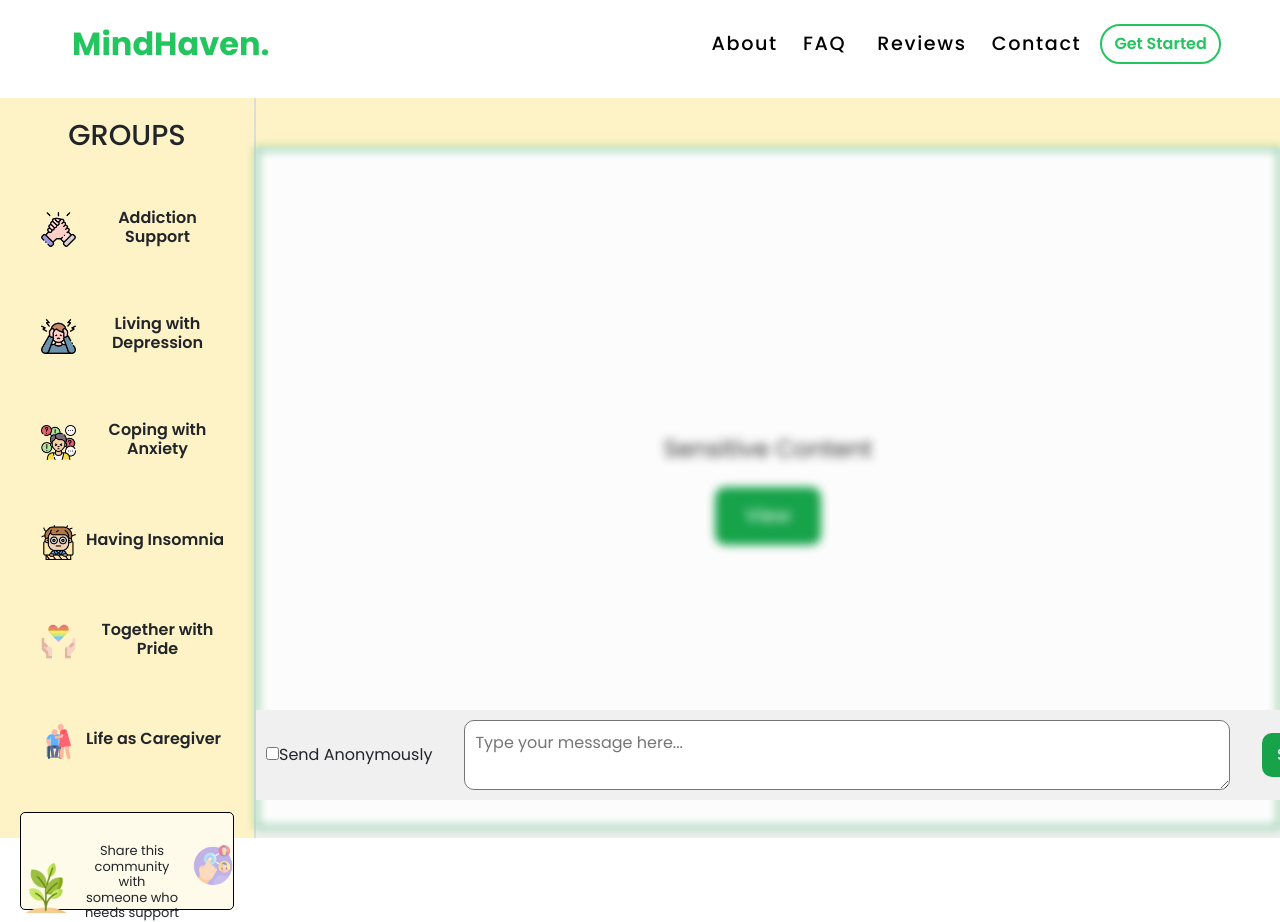
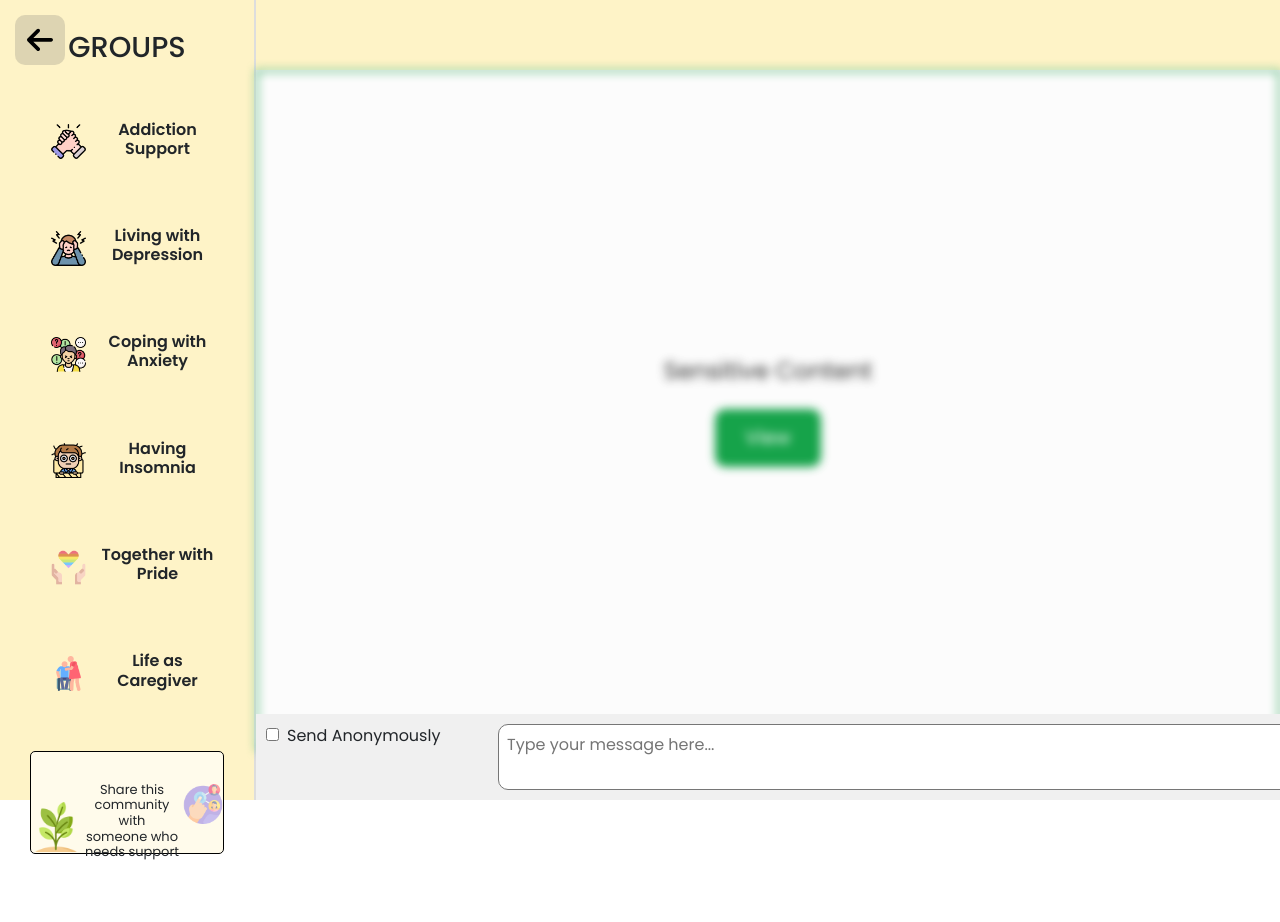
Before and after one commit to AG-777/Mind-Haven, a React (Vite) app: page /community in a window 1280 px wide. After the commit the page ends 861 px from the top, so only its background shows below. Built offline with nearby package versions, Linux system fonts and the light colour scheme.

Commit message:
added navbar links to appointment page, improved community page

```diff
--- a/src/components/appointment.jsx
+++ b/src/components/appointment.jsx
@@ -6,19 +6,25 @@ const MindHaven = () => {
   const home_ap = useRef(null);
   const scrollTo_home_ap = () =>{
     if (home_ap.current) {
-      home_ap.current.scrollIntoView({ behavior: "smooth", block: "start" });
-
-      window.scrollTo({ top: -10, left: 0, behavior: "smooth" });
+      window.scrollTo({
+        top: home_ap.current.offsetTop - 150, // Offset the scroll position by 50px
+        behavior: "smooth", // Smooth scroll
+      });
     }
   }
   const therapist_ap = useRef(null);
-  const scrollTotherapist_ap = () =>{
-    therapist_ap.current.scrollIntoView({ behavior: "smooth" });
+   const scrollTotherapist_ap = () => {
+     if (therapist_ap.current) {
+       window.scrollTo({
+         top: therapist_ap.current.offsetTop - 100, // Offset the scroll position by 50px
+         behavior: "smooth", // Smooth scroll
+       });
+     }
+   };
 
-  }
   return (
     <div className="body-ap">
-      <Navbar customStyles={{ backgroundColor: "rgba(34, 31, 31, 0.104)" }} />
+      <Navbar scroll1={scrollTotherapist_ap} scroll2={scrollTo_home_ap} customStyles={{ backgroundColor: "rgba(34, 31, 31, 0.104)" }} />
       <section className="hero-section" ref={home_ap}>
         <div className="hero-content">
           <div className="text-content-ap">
--- a/src/components/community.jsx
+++ b/src/components/community.jsx
@@ -1,10 +1,10 @@
 import React, { useState } from "react";
 import "../css/community.css";
-import BellIcon from "../assets/bell.png";
-import SettingIcon from "../assets/setting.png";
-import ShareIcon from "../assets/share.png";
-import ProfileIcon from "../assets/profile.png";
-import SearchIcon from "../assets/search.png";
+// import BellIcon from "../assets/bell.png";
+// import SettingIcon from "../assets/setting.png";
+// import ShareIcon from "../assets/share.png";
+// import ProfileIcon from "../assets/profile.png";
+// import SearchIcon from "../assets/search.png";
 import SupportIcon from "../assets/support.png";
 import DepressionIcon from "../assets/fear.png";
 import AnxietyIcon from "../assets/anxiety.png";
@@ -13,7 +13,7 @@ import CareIcon from "../assets/old.png";
 import InsomniaIcon from "../assets/insomnia.png";
 import Share1Icon from "../assets/share1.png";
 import PlantIcon from "../assets/plant.png";
-import Navbar from "../components/navbar"
+import BackButton from "../components/back_btn";
 const categoryIcons = {
   "Addiction Support": SupportIcon,
   "Living with Depression": DepressionIcon,
@@ -104,7 +104,7 @@ function CommunityPage() {
   return (
     <>
       <div className="community_body">
-        <Navbar/>
+        <BackButton target={"/dashboard"} />
         {/* <div className="navbar-com">
           <ul>
             <li className="site-name-com">MindHaven.</li>
--- a/src/components/dashboard.jsx
+++ b/src/components/dashboard.jsx
@@ -40,7 +40,8 @@ function Dashboard() {
     navigate("/");
   }
 const handleClick = () => {
-  navigate("/appointment"); // This will navigate to the About component
+  const url = window.location.origin + "/appointment"; // Assuming the route is /appointment
+  window.open(url, "_blank"); // This will navigate to the About component
 };
 const CommunityHandle = () =>{
   navigate("/community");
@@ -65,6 +66,7 @@ const CommunityHandle = () =>{
             <button
               className="func"
               onClick={handleClick}
+
             >
               <FontAwesomeIcon icon={faClipboard} className="icon" />
               <p>Consult a Therapist</p>
--- a/src/components/navbar2.jsx
+++ b/src/components/navbar2.jsx
@@ -3,23 +3,23 @@ import { Link } from "react-router-dom";
 import "../css/navbar.css";
 import BackButton from "./back_btn";
 
-function Navbar({ scrollToFAQ, scrollToREV, customStyles = {} }) {
+function Navbar({ scroll1, scroll2, customStyles = {} }) {
   return (
     <div className="navbar-main" style={customStyles}>
-      <BackButton target={"/dashboard"} />
+      {/* <BackButton target={"/dashboard"} /> */}
       <div className="logo">
         <a href="../" className="anchor-logo">
           MindHaven.
         </a>{" "}
       </div>
       <div className="nav">
-        <Link to="/about" className="navComp">
+        <button className="navComp navBtn" onClick={scroll2}>
           Home
-        </Link>
+        </button>
         <Link to="/about" className="navComp">
           About
         </Link>
-        <button className="navComp navBtn" onClick={scrollToFAQ}>
+        <button className="navComp navBtn" onClick={scroll1}>
           Therapists
         </button>
 
--- a/src/css/appointment.css
+++ b/src/css/appointment.css
@@ -17,7 +17,7 @@ body::-webkit-scrollbar {
 .hero-section {
   height: 80vh;
   width: 100%;
-  margin-top:12vh;
+  margin-top:7vh;
 
   padding-right:2rem;
   display: flex;
--- a/src/css/community.css
+++ b/src/css/community.css
@@ -73,14 +73,14 @@
 
 .community-dashboard {
   display: flex;
-  height: calc(100vh - 60px); /* Adjust height to fit the navbar */
-  margin-top: 10px; /* Add space between navbar and dashboard */
+  height: 100vh;
+
 }
 
 .commcol1 {
   width: 20%;
   background: #fef3c7;
-  padding: 20px;
+  padding: 30px;
   border-right: 2px solid #ddd; /* Border to separate from the content */
 }
 
@@ -89,6 +89,7 @@
   background: #f0f0f0;
   display: flex;
   flex-direction: column;
+
 }
 
 .commGroup-com {
@@ -141,7 +142,7 @@
   align-items: center;
   background: #fef3c7;
   width: 100%;
-  height: 50px; /* Adjusted height to fit content */
+  height: 70px; /* Adjusted height to fit content */
 }
 
 .CatHeadingIcon {
@@ -239,24 +240,22 @@
   width: 100%;
   background: #f0f0f0;
   padding: 10px;
-  display: flex;
-  align-items: center; /* Center items vertically */
-
+  display: grid;
+  grid-template-columns:200px 1fr;
 }
 
 .typing-bar .textarea-container-com {
   display: flex;
   width: 100%;
-  max-width: 900px; /* Adjust maximum width if needed */
   align-items: center; /* Center items vertically */
 }
 
 .typing-bar textarea {
   border-radius: 10px;
-  padding: 10px;
+  padding: 8px;
   margin-left: 2rem;
   width: 100%; /* Ensure the textarea uses full available width */
-  max-width: 900px; /* Adjust maximum width if needed */
+  max-width: 1150px; /* Adjust maximum width if needed */
 }
 
 .typing-bar button {
@@ -268,7 +267,9 @@
   border-radius: 10px; /* Add border-radius for consistency */
   margin-left: 2rem;
 }
-
+.anonymous-container input{
+  margin-right:8px;
+}
 
 .sensitive-content-overlay {
   position: absolute;
@@ -285,7 +286,7 @@
   border: 2px solid #16a34a; /* Make border more prominent */
   padding: 20px;
   height: 85vh;
-  z-index: 1000; /* Ensure it's on top */
+  z-index: 1;
 }
 .sensitive-content-overlay p {
   font-size: 1.5rem;
@@ -302,6 +303,8 @@
   border-radius: 10px;
   font-size: 1.2rem; /* Larger font size for better readability */
   transition: background 0.3s; /* Smooth transition on hover */
+  position: relative;
+
 }
 
 .sensitive-content-overlay button:hover {
```
